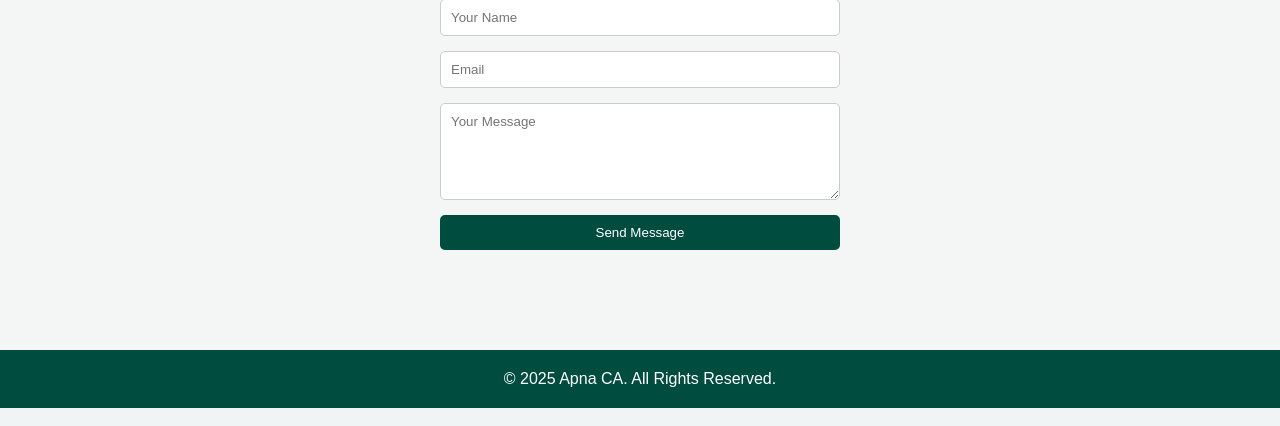
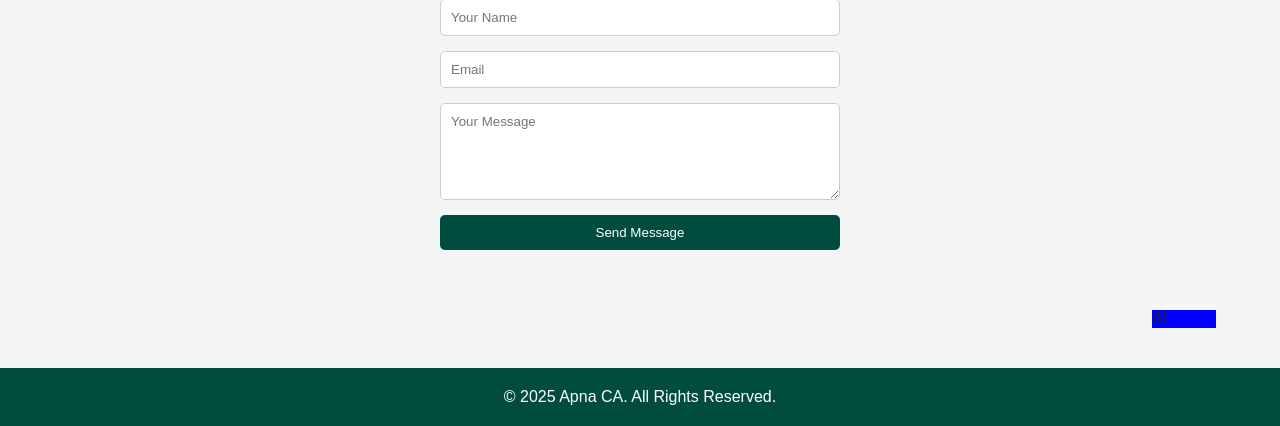
Before and after one commit to Harsh-Bajpai-1194/Apna_CA, a Flask app: page / in a window 1280 px wide. Shown: the part 1058-1484 px from the top of the page. Run offline with Flask 3, Linux system fonts and the light colour scheme.

Commit message:
Add sticky AI div to index.html
Added a sticky AI div to the bottom right corner.

```diff
--- a/templates/index.html
+++ b/templates/index.html
@@ -114,6 +114,15 @@
       .service-list { flex-direction: column; align-items: center; }
       .dropdown { right: 50%; transform: translateX(50%); }
     }
+    .ai{
+        height:5%;
+      width:5%;
+      position:sticky;
+      top:80%;
+      left:90%;
+      background-color:blue;
+     }
+
   </style>
 </head>
 <body>
@@ -180,6 +189,9 @@
     </form>
   </section>
 
+
+  <div class="ai">AI</div>
+
   <!-- FOOTER -->
   <footer><p>© 2025 Apna CA. All Rights Reserved.</p></footer>
 
```
